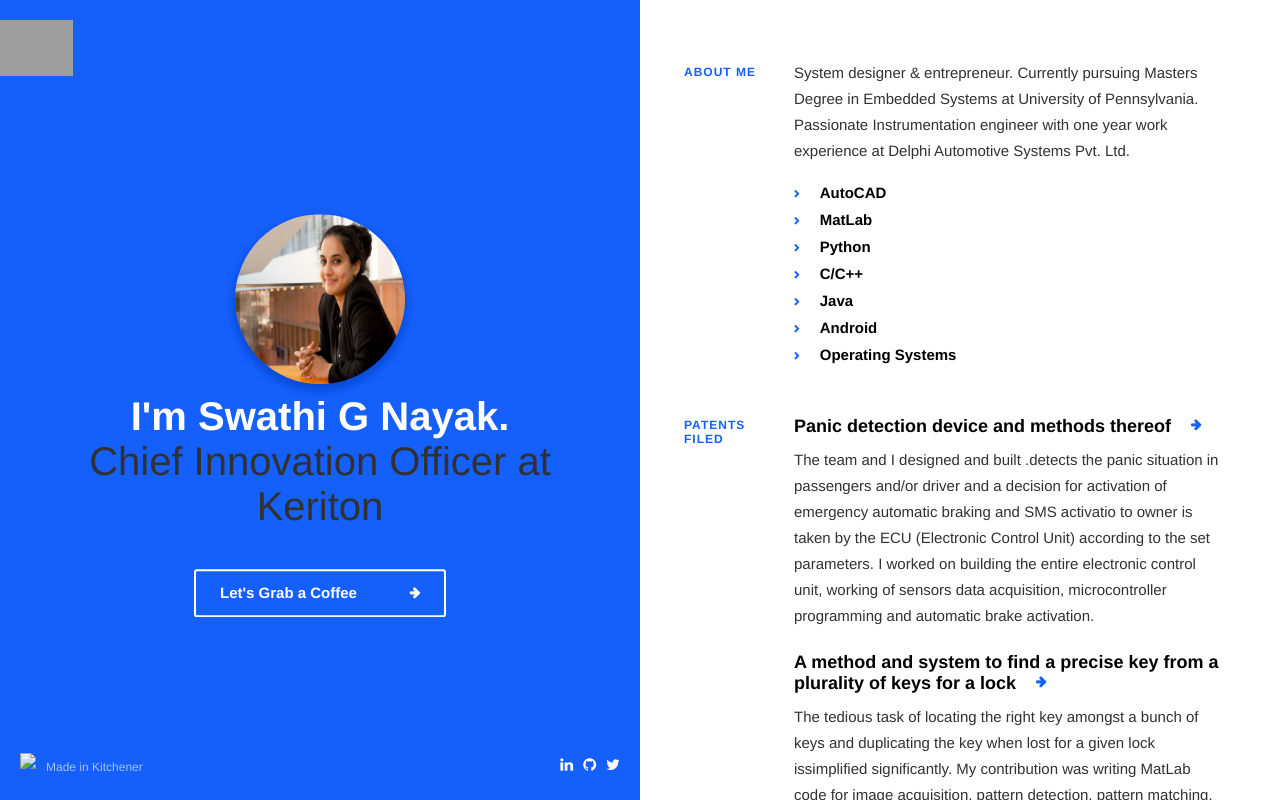
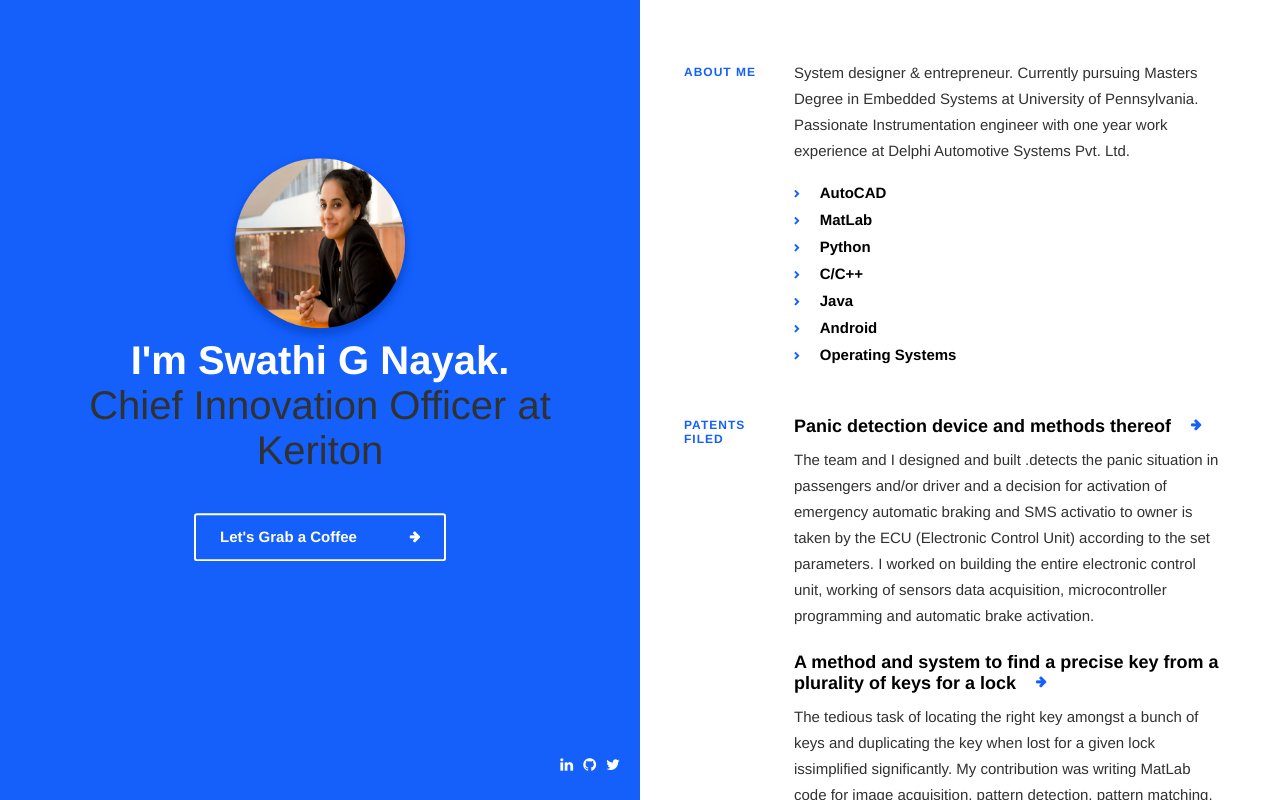
Before and after one commit to nayak93/nayak93.github.io, a plain HTML site: page index.html in a window 1280 px wide. Drawn offline with Linux system fonts and the light colour scheme; grey boxes are pictures that could not be loaded; a web font is replaced by a local one.

Commit message:
Fixed Header & Footers

```diff
--- a/index.html
+++ b/index.html
@@ -27,7 +27,6 @@
 	<body>
 
 		<div class="container-info">
-			<div class="opl"><a href="https://onepagelove.com/cam-strobel" target="_blank">Featured on One Page Love</a></div>
 			<a name="top-mobile"></a>
 			<div class="info-main">
 				<div class="info__headshot"><img class="info__headshot-img" src="images/swathi.png"></div>
@@ -40,10 +39,6 @@
 				<a href="mailto:swathi@keriton.com" class="info__button--dark">Let's Grab a Coffee</a>
 			</div>
 			<div class="info-footer">
-				<div class="info-footer__kitchener">
-					<img src="images/icon-kitchener.svg" class="info-footer__kitchener-img">
-					<a href="https://www.wikiwand.com/en/Kitchener,_Ontario" target="_blank" class="info-footer__kitchener-text">Made in Kitchener</a>
-				</div>
 				<div class="info-footer__social">
 					<a href="https://twitter.com/nayakswa" target="_blank" class="fa fa-twitter info-footer__social-icon--twitter"></a>
 					<a href="https://github.com/nayak93" target="_blank" class="fa fa-github info-footer__social-icon--github"></a>
```
Also changed, not shown: 2 other files.
